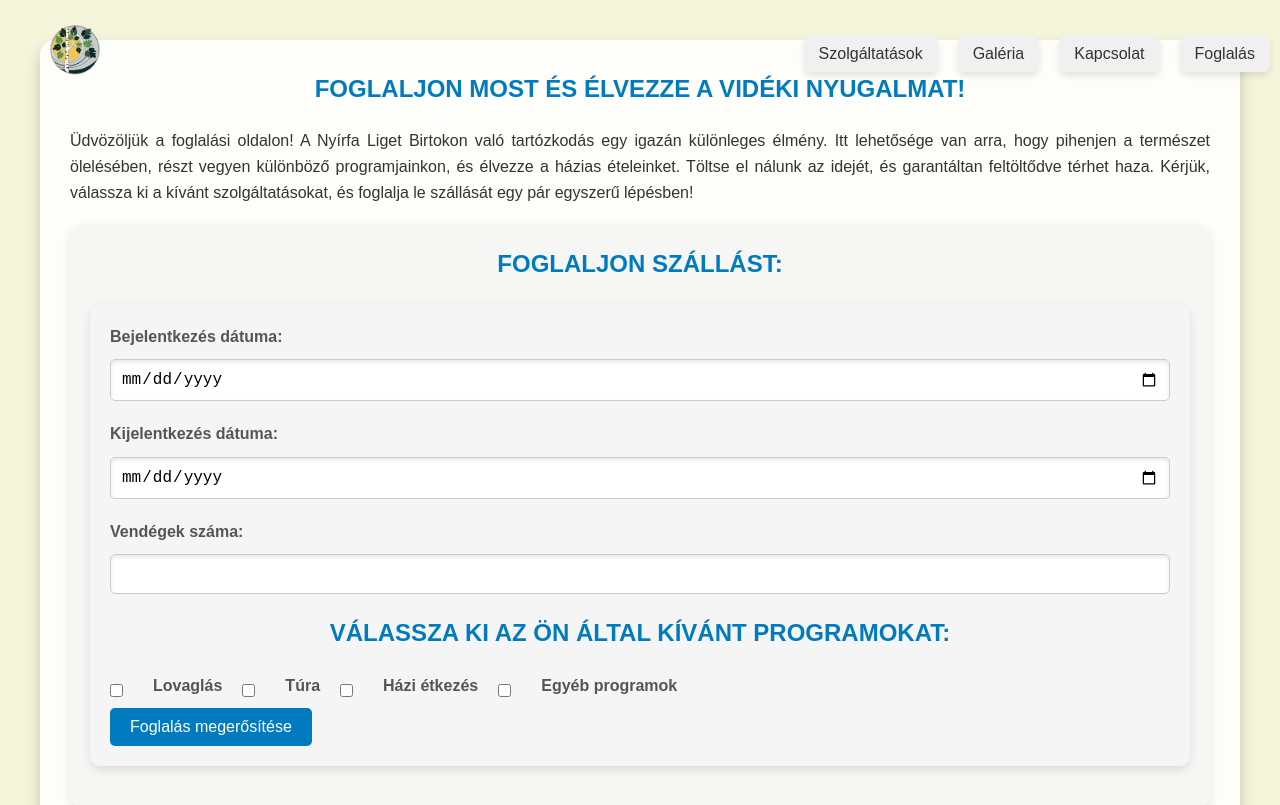
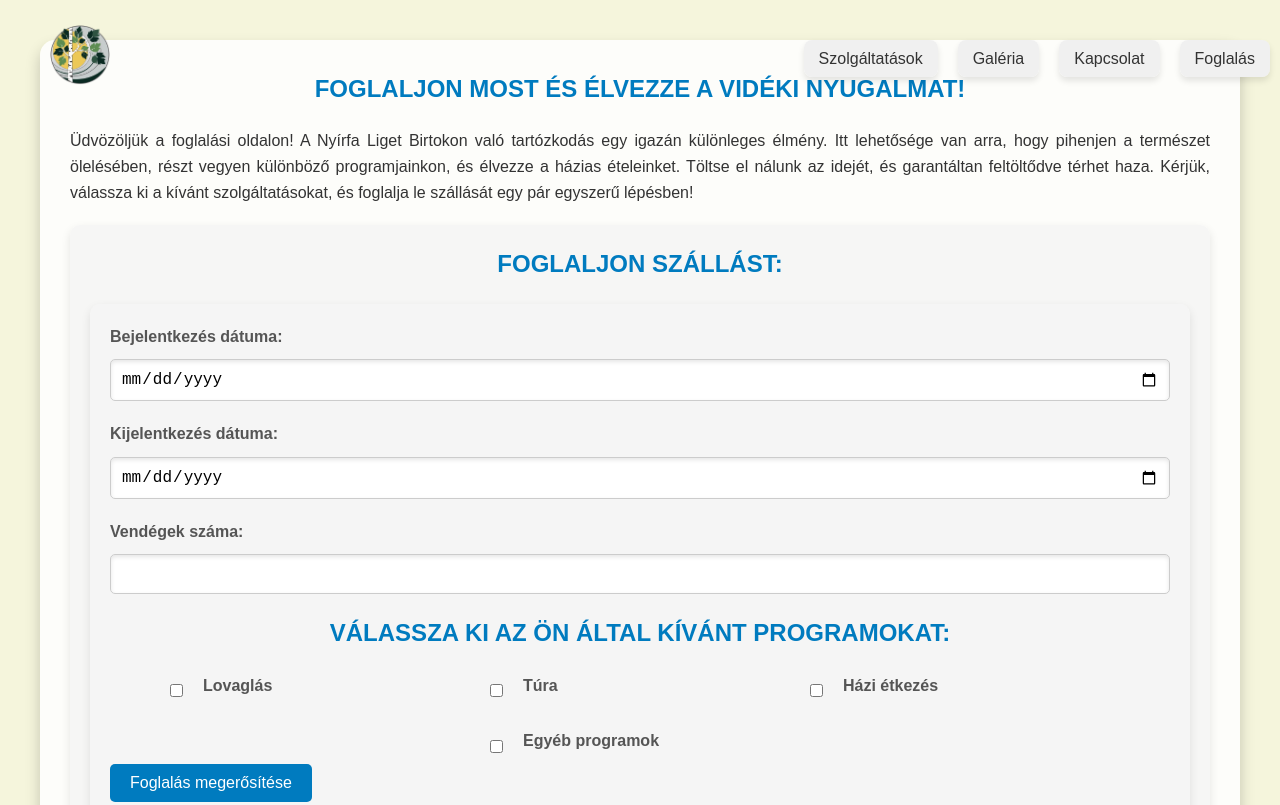
Before and after one commit to csavabel/projektmunka, a plain HTML site: page foglalas.html in a window 1280 px wide. Shown: the top 805 px of the page. Drawn offline with Linux system fonts and the light colour scheme.

Commit message:
frissites 2.0

```diff
--- a/css/style.css
+++ b/css/style.css
@@ -7,11 +7,13 @@
 body {
     line-height: 1.6;
     background-color: #F5F5DC;
-    background-image: url(../img/background.jpg);
+    background-image:url(../img/background.jpg);
     background-size: cover;
     background-position: center;
     background-repeat: no-repeat;
+    background-attachment: fixed;
 }
+
 
 /* Grid */
 .container {
@@ -132,7 +134,7 @@ nav.hidden {
 }
 
 nav .logo img {
-    height: 50px;
+    height: 60px;
     transition: transform 0.3s ease;
 }
 
@@ -797,12 +799,28 @@ iframe {
     flex-wrap: wrap;
     gap: 20px;
     margin-top: 20px;
+    justify-content: center;
+}
+
+.program-item {
+    display: flex;
+    align-items: center;
+    gap: 10px;
+    flex: 1 1 calc(50% - 40px);
+    max-width: 300px;
 }
 
 .programs label {
     font-size: 1rem;
     cursor: pointer;
 }
+
+@media (max-width: 600px) {
+    .program-item {
+        flex: 1 1 100%;
+    }
+}
+
 
 /* Gallery */
 
--- a/foglalas.html
+++ b/foglalas.html
@@ -94,18 +94,24 @@
                         <!-- Programok választása -->
                         <h3>Válassza ki az Ön által kívánt programokat:</h3>
                         <div class="programs">
+                            <div class="program-item">
                                 <input type="checkbox" id="lovaglas" value="Lovaglás">
                                 <label for="lovaglas">Lovaglás</label>
-
+                            </div>
+                            <div class="program-item">
                                 <input type="checkbox" id="tura" value="Túra">
                                 <label for="tura">Túra</label>
-
+                            </div>
+                            <div class="program-item">
                                 <input type="checkbox" id="etkezes" value="Étkezés">
                                 <label for="etkezes">Házi étkezés</label>
-
+                            </div>
+                            <div class="program-item">
                                 <input type="checkbox" id="programok" value="Egyéb programok">
                                 <label for="programok">Egyéb programok</label>
                             </div>
+                        </div>
+
 
                         <!-- Foglalás megerősítése -->
                         <div class="form-group">
```
Also changed, not shown: galeria.html (+1 -1 lines), index.html (+1 -2 lines). Lines whose indentation alone changed are shown as unchanged.
